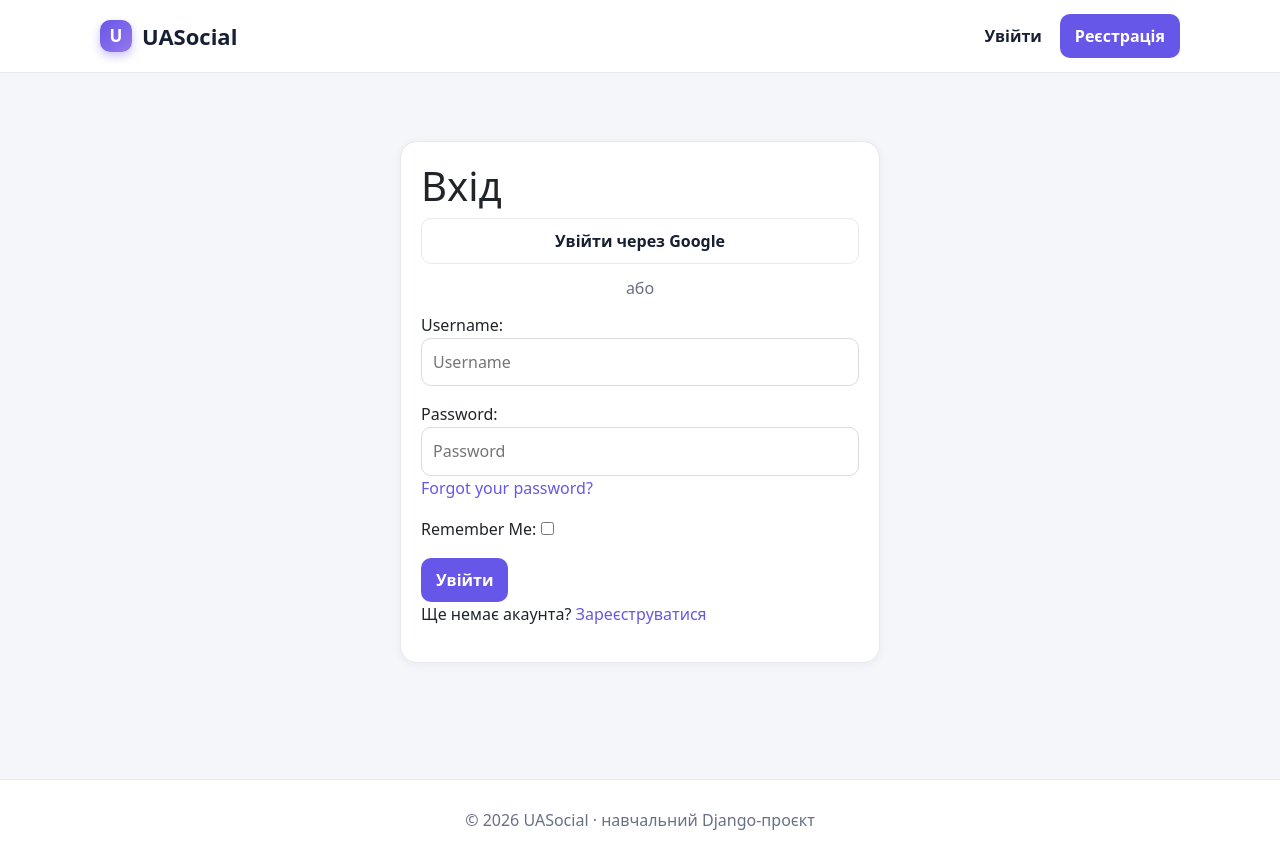
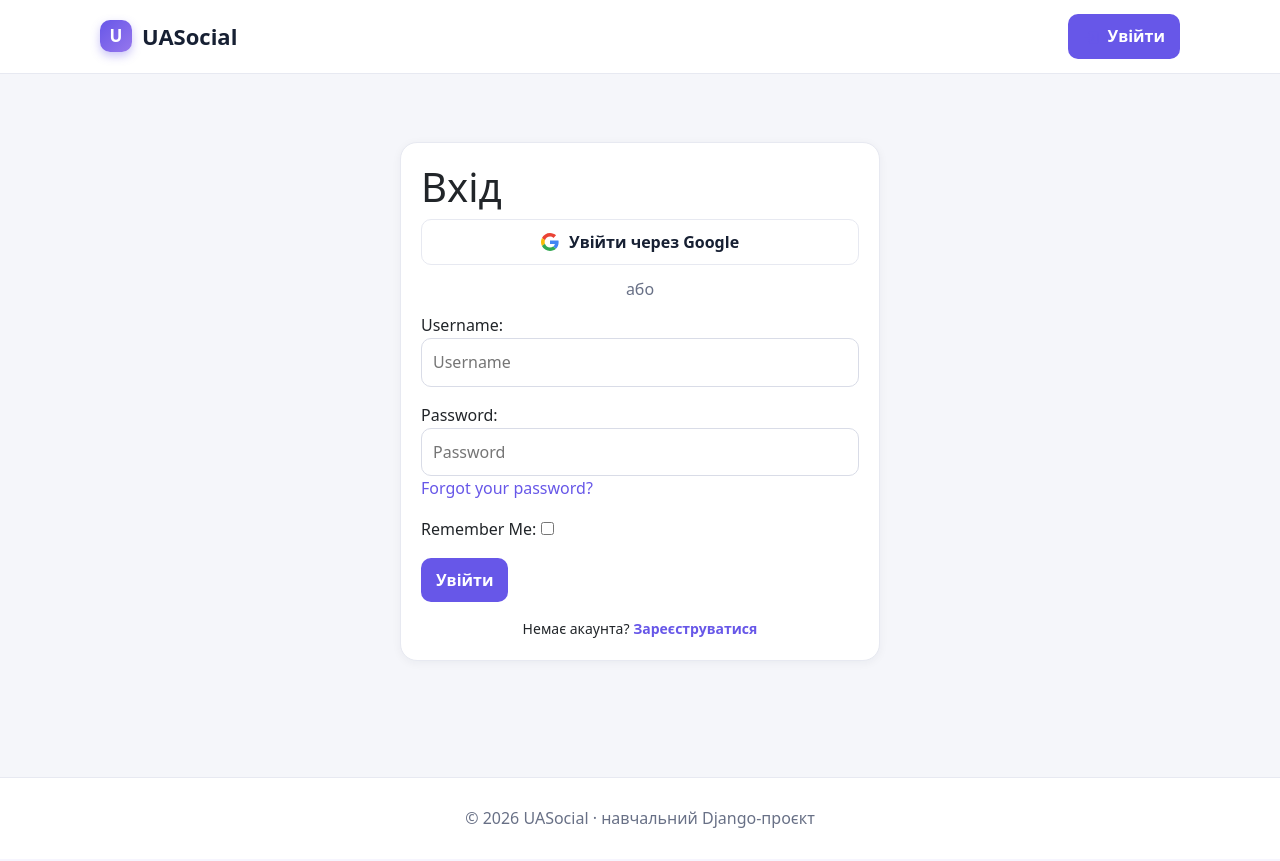
Before and after one commit to 25zgzg/social-network, a Django app: page /accounts/login/ in a window 1280 px wide. After the commit the page ends 828 px from the top, so only its background shows below. Run offline with Django 5.2, Linux system fonts and the light colour scheme; some libraries are stand-ins or nearby versions.

Commit message:
[EN] Grown-up auth UX: login-first flow with prominent Google button, registration demoted to a small text link. - base.html nav (logged out): removed the big «Реєстрація» button; «Увійти» is now the single primary button. - home.html hero CTA changed from «Приєднатися безкоштовно» (signup) to «Увійти» (login). - login.html: Google button upgraded with official multi-color G logo SVG and btn-light styling; footer link «Немає акаунта? Зареєструватися» in small muted style (.auth-foot). - signup.html: added symmetric small link «Вже маєте акаунт? Увійти». - app.css: .auth-foot small-link styling, .google-g svg alignment. - Google auto-signup confirmed active (SOCIALACCOUNT_AUTO_SIGNUP default True): first Google login creates the account automatically.
[UA] Дорослий авторизаційний UX: флоу «спочатку вхід» з акцентною Google-кнопкою, реєстрація зведена до маленького текстового посилання.
- base.html навігація (без входу): прибрано велику кнопку «Реєстрація»; «Увійти» — єдина основна кнопка.
- CTA-кнопка hero на home.html змінена з «Приєднатися безкоштовно» (реєстрація) на «Увійти» (вхід).
- login.html: Google-кнопка з офіційним багатоколірним SVG-логотипом G і стилем btn-light; футер-посилання «Немає акаунта? Зареєструватися» маленьким приглушеним стилем (.auth-foot).
- signup.html: додано симетричне маленьке посилання «Вже маєте акаунт? Увійти».
- app.css: стилі маленького посилання .auth-foot, вирівнювання .google-g svg.
- Авто-реєстрація через Google підтверджена активною (SOCIALACCOUNT_AUTO_SIGNUP за замовчуванням True): перший вхід через Google створює акаунт автоматично.

```diff
--- a/static/css/app.css
+++ b/static/css/app.css
@@ -120,7 +120,7 @@ input,textarea,select{width:100%;border:1px solid #d9dce7;border-radius:10px;pad
 input[type="checkbox"],input[type="radio"]{width:auto}
 input[type="file"]{padding:9px;background:#f9fafd}
 .auth{max-width:480px;margin:40px auto}
-.or-divider{text-align:center;color:var(--muted);margin:12px 0}
+.or-divider{text-align:center;color:var(--muted);margin:12px 0}.auth-foot{text-align:center;margin:16px 0 0;font-size:14px}.auth-foot a{font-weight:600}.google-g{vertical-align:-3px;margin-right:6px}
 
 /* — профіль — */
 .profile-cover{height:240px;background:linear-gradient(135deg,#252f63,#9677ed);background-size:cover;border-radius:22px}
--- a/templates/account/login.html
+++ b/templates/account/login.html
@@ -1,5 +1,7 @@
 {% extends 'base.html' %}{% load socialaccount %}{% block content %}<div class="auth card"><h1>Вхід</h1>
-<a class="button google-btn btn" href="{% provider_login_url 'google' %}">Увійти через Google</a>
+<a class="button google-btn btn btn-light" href="{% provider_login_url 'google' %}">
+<svg class="google-g" width="18" height="18" viewBox="0 0 48 48" aria-hidden="true"><path fill="#EA4335" d="M24 9.5c3.54 0 6.71 1.22 9.21 3.6l6.85-6.85C35.9 2.38 30.47 0 24 0 14.62 0 6.51 5.38 2.56 13.22l7.98 6.19C12.43 13.72 17.74 9.5 24 9.5z"/><path fill="#4285F4" d="M46.98 24.55c0-1.57-.15-3.09-.38-4.55H24v9.02h12.94c-.58 2.96-2.26 5.48-4.78 7.18l7.73 6c4.51-4.18 7.09-10.36 7.09-17.65z"/><path fill="#FBBC05" d="M10.53 28.59c-.48-1.45-.76-2.99-.76-4.59s.27-3.14.76-4.59l-7.98-6.19C.92 16.46 0 20.12 0 24c0 3.88.92 7.54 2.56 10.78l7.97-6.19z"/><path fill="#34A853" d="M24 48c6.48 0 11.93-2.13 15.89-5.81l-7.73-6c-2.15 1.45-4.92 2.3-8.16 2.3-6.26 0-11.57-4.22-13.47-9.91l-7.98 6.19C6.51 42.62 14.62 48 24 48z"/></svg>
+Увійти через Google</a>
 <p class="or-divider">або</p>
 <form method="post">{% csrf_token %}{{form.as_p}}<button class="button btn btn-primary">Увійти</button></form>
-<p>Ще немає акаунта? <a href="{% url 'signup' %}">Зареєструватися</a></p></div>{% endblock %}
+<p class="auth-foot">Немає акаунта? <a href="{% url 'signup' %}">Зареєструватися</a></p></div>{% endblock %}
--- a/templates/base.html
+++ b/templates/base.html
@@ -13,7 +13,7 @@
 <header>
 <nav class="d-flex align-items-center justify-content-between">
 <a class="brand" href="/">UASocial</a>
-<div class="navlinks d-flex align-items-center flex-wrap">{% if user.is_authenticated %}<a href="{% url 'feed' %}"><i class="bi bi-newspaper" aria-hidden="true"></i> Стрічка</a><a href="{% url 'friends' %}"><i class="bi bi-people" aria-hidden="true"></i> Друзі</a><a href="{% url 'chats' %}"><i class="bi bi-chat-dots" aria-hidden="true"></i> Чати</a><a href="{% url 'groups' %}"><i class="bi bi-collection" aria-hidden="true"></i> Групи</a><a href="{% url 'notifications' %}" id="nav-notifications"><i class="bi bi-bell" aria-hidden="true"></i> Сповіщення<span class="notif-badge" hidden></span></a><a href="{% url 'profile' user.username %}"><i class="bi bi-person-circle" aria-hidden="true"></i> @{{user.username}}</a><form action="{% url 'account_logout' %}" method="post">{% csrf_token %}<button class="link"><i class="bi bi-box-arrow-right" aria-hidden="true"></i> Вийти</button></form>{% else %}<a href="{% url 'account_login' %}">Увійти</a><a class="button btn btn-primary" href="{% url 'signup' %}">Реєстрація</a>{% endif %}</div>
+<div class="navlinks d-flex align-items-center flex-wrap">{% if user.is_authenticated %}<a href="{% url 'feed' %}"><i class="bi bi-newspaper" aria-hidden="true"></i> Стрічка</a><a href="{% url 'friends' %}"><i class="bi bi-people" aria-hidden="true"></i> Друзі</a><a href="{% url 'chats' %}"><i class="bi bi-chat-dots" aria-hidden="true"></i> Чати</a><a href="{% url 'groups' %}"><i class="bi bi-collection" aria-hidden="true"></i> Групи</a><a href="{% url 'notifications' %}" id="nav-notifications"><i class="bi bi-bell" aria-hidden="true"></i> Сповіщення<span class="notif-badge" hidden></span></a><a href="{% url 'profile' user.username %}"><i class="bi bi-person-circle" aria-hidden="true"></i> @{{user.username}}</a><form action="{% url 'account_logout' %}" method="post">{% csrf_token %}<button class="link"><i class="bi bi-box-arrow-right" aria-hidden="true"></i> Вийти</button></form>{% else %}<a class="button btn btn-primary" href="{% url 'account_login' %}"><i class="bi bi-box-arrow-in-right" aria-hidden="true"></i> Увійти</a>{% endif %}</div>
 </nav>
 </header>
 <main>{% block content %}{% endblock %}</main>
--- a/templates/registration/signup.html
+++ b/templates/registration/signup.html
@@ -1 +1 @@
-{% extends 'base.html' %}{% block content %}<div class="auth card"><h1>Реєстрація</h1><form method="post">{% csrf_token %}{{form.as_p}}<button class="button btn btn-primary">Створити акаунт</button></form></div>{% endblock %}
+{% extends 'base.html' %}{% block content %}<div class="auth card"><h1>Реєстрація</h1><form method="post">{% csrf_token %}{{form.as_p}}<button class="button btn btn-primary">Створити акаунт</button></form><p class="auth-foot">Вже маєте акаунт? <a href="{% url 'account_login' %}">Увійти</a></p></div>{% endblock %}
```
